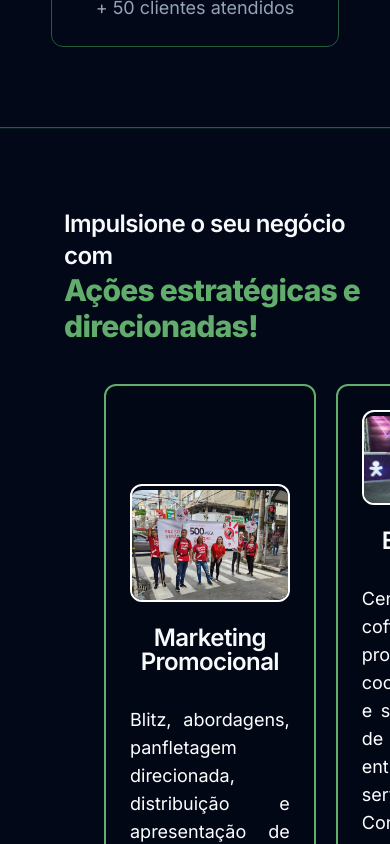
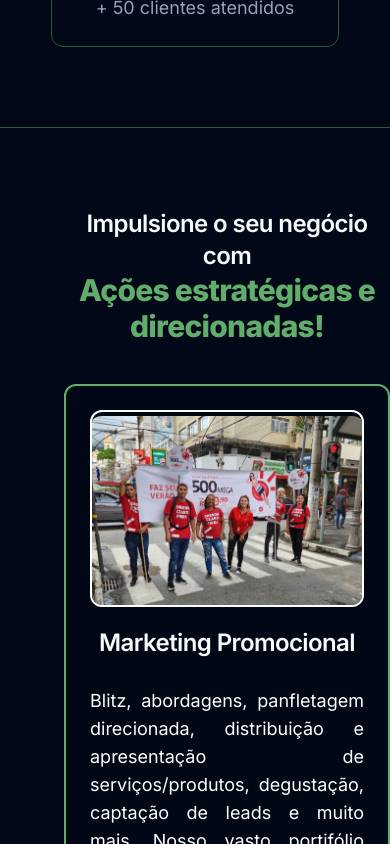
Before and after one commit to icaroalbar/drico-eventos, a Next.js app: page / in a window 390 px wide. Shown: the part 1820-2664 px from the top of the page. Built offline with nearby package versions, Linux system fonts and the light colour scheme.

Commit message:
:iphone: feat: responsive actions

```diff
--- a/src/partials/Actions.tsx
+++ b/src/partials/Actions.tsx
@@ -25,18 +25,20 @@ const data = [
 
 export default function Actions() {
   return (
-    <section className="bg-action flex flex-col border-t bg-cover bg-bottom py-20 pl-16">
-      <h3 className="scroll-m-20 text-2xl font-semibold tracking-tight">
-        Impulsione o seu negócio com
-      </h3>
-      <h1 className="max-w-3xl scroll-m-20 text-3xl font-extrabold tracking-tight text-primary lg:text-4xl ">
-        Ações estratégicas e direcionadas!
-      </h1>
-      <div className="flex justify-around gap-x-5 p-10">
+    <section className="flex flex-col border-t bg-action bg-cover bg-bottom py-20 pl-16">
+      <div className="text-center lg:text-start">
+        <h3 className="scroll-m-20 text-2xl font-semibold tracking-tight">
+          Impulsione o seu negócio com
+        </h3>
+        <h1 className="scroll-m-20 text-3xl font-extrabold tracking-tight text-primary lg:text-4xl ">
+          Ações estratégicas e direcionadas!
+        </h1>
+      </div>
+      <div className="grid grid-cols-2 justify-around gap-5 py-10">
         {data.map((item, index) => (
           <Card
             key={index}
-            className="flex flex-col items-center justify-center rounded-xl border-2 border-primary bg-background/60"
+            className="col-span-2 flex flex-col items-center justify-center rounded-xl border-2 border-primary bg-background/60 md:col-span-1"
           >
             <CardHeader>
               <Image
```
